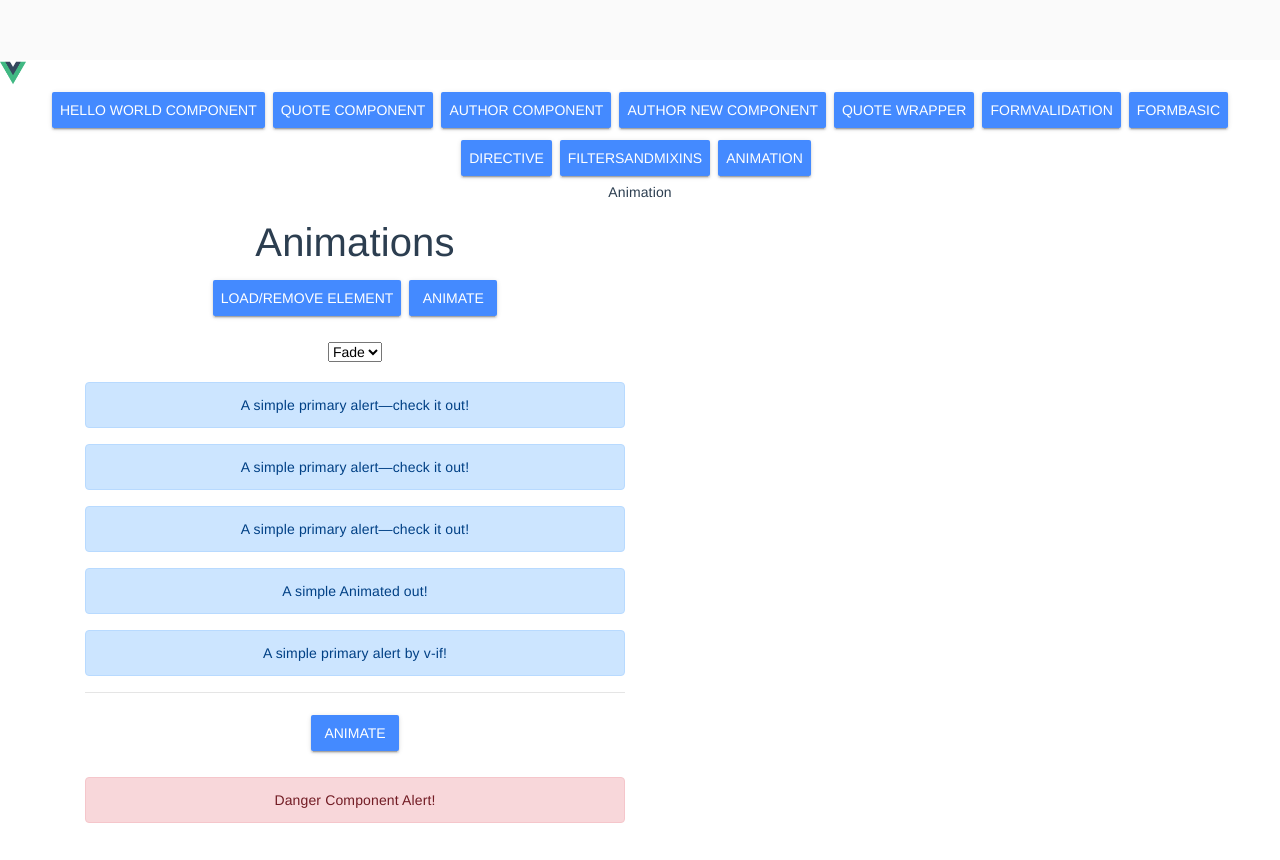
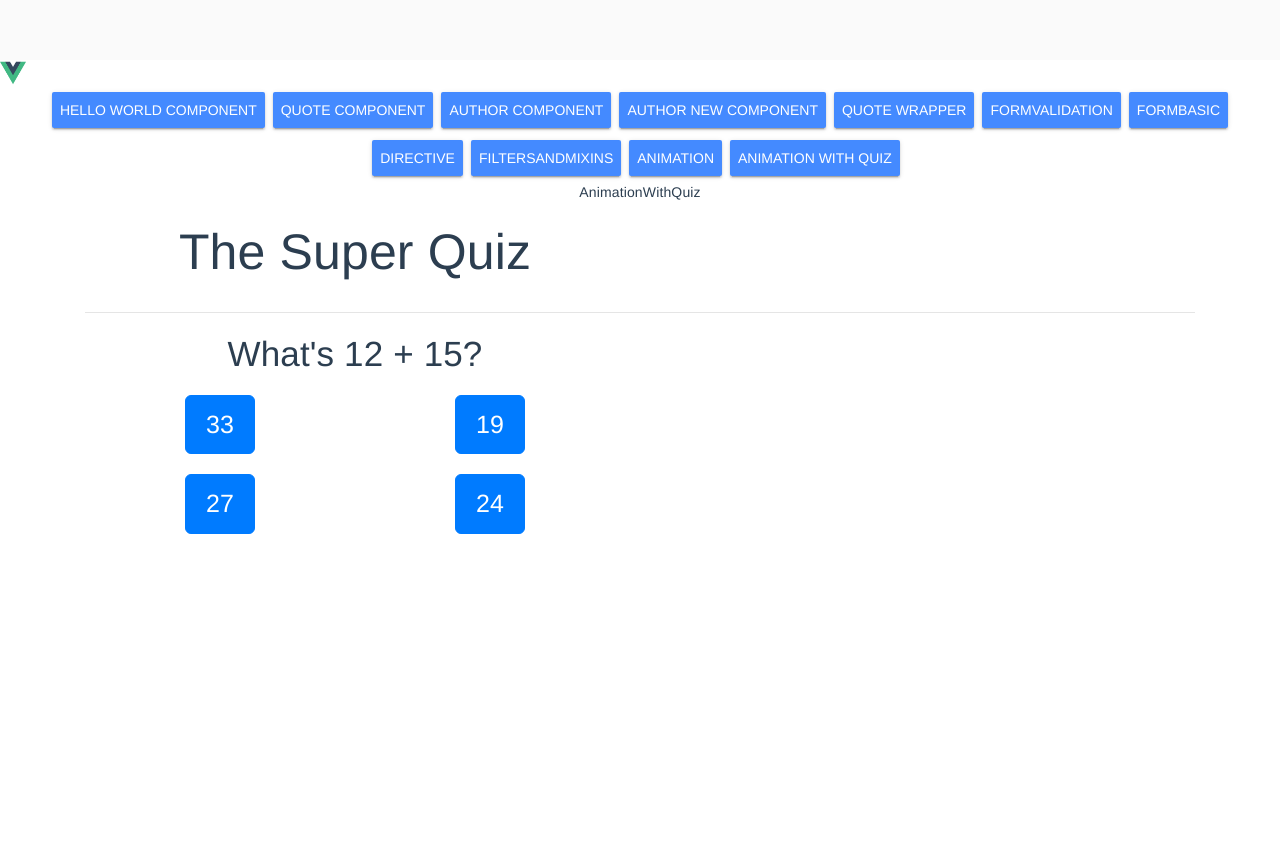
Before and after one commit to hezaltin/Vue-work-flow, a Vue app: page / in a window 1280 px wide. Built offline with nearby package versions, Linux system fonts and the light colour scheme.

Commit message:
vue-animation-completed-scenario

```diff
--- a/src/App.vue
+++ b/src/App.vue
@@ -39,6 +39,10 @@
       class="md-raised md-primary"
       @click="selectedComponent ='Animation'"
     >Animation</md-button>
+    <md-button
+      class="md-raised md-primary"
+      @click="selectedComponent ='AnimationWithQuiz'"
+    >Animation With Quiz</md-button>
 
     <p>{{selectedComponent}}</p>
     <keep-alive>
@@ -70,6 +74,7 @@
 import Directive from './components/directives/Directive';
 import FiltersAndMixins from './components/filters-and-mixins/FiltersAndMixins'
 import Animation from './components/animations/Animation';
+import AnimationWithQuiz from './components/animations-with-quiz/Quiz'
 
 export default {
   name: "App",
@@ -83,12 +88,13 @@
     FormBasic,
     Directive,
     FiltersAndMixins,
-    Animation
+    Animation,
+    AnimationWithQuiz
   },
   data: () => {
     return {
       quoteText: "The Instance got created",
-      selectedComponent: "Animation"
+      selectedComponent: "AnimationWithQuiz"
     };
   }
 };
@@ -107,7 +113,20 @@
   width: 2%;
   display: flex;
 }
-h2 {
-  /* color: crimson; */
+* {
+    margin: 0;
+    padding: 0;
+    box-sizing: border-box
+    /* Default props to work all the browser */
+}
+
+html {
+    background-color: #fff;
+    color: #555;
+    font-family: 'Lato','Arial', sans-serif;
+    font-size: 20px;
+    font-weight: 300;
+    text-rendering: optimizeLegibility;
+     /* Default props to work all the browser */
 }
 </style>
--- /dev/null
+++ b/src/components/animations-with-quiz/Answer.vue
@@ -0,0 +1,19 @@
+<template>
+    <div class="alert alert-success text-center">
+        <h1>That's Correct!</h1>
+        <hr>
+        <button class="btn btn-primary" @click="onNextQuestion">Next Question</button>
+    </div>
+</template>
+<style>
+
+</style>
+<script>
+    export default{
+        methods: {
+            onNextQuestion() {
+                this.$emit('confirmed');
+            }
+        }
+    }
+</script>
--- /dev/null
+++ b/src/components/animations-with-quiz/Question.vue
@@ -0,0 +1,129 @@
+<template>
+  <div class="panel panel-default">
+    <div class="panel-heading">
+      <h3 class="panel-title text-center">{{ question }}</h3>
+    </div>
+    <div class="panel-body">
+      <div class="panel-row">
+        <div class="col-xs-12 col-sm-6 text-center">
+          <button
+            class="btn btn-primary btn-lg"
+            style="margin: 10px"
+            @click="onAnswer(btnData[0].correct)"
+          >{{ btnData[0].answer }}</button>
+        </div>
+        <div class="col-xs-12 col-sm-6 text-center">
+          <button
+            class="btn btn-primary btn-lg"
+            style="margin: 10px"
+            @click="onAnswer(btnData[1].correct)"
+          >{{ btnData[1].answer }}</button>
+        </div>
+      </div>
+      <div class="panel-row">
+        <div class="col-xs-12 col-sm-6 text-center">
+          <button
+            class="btn btn-primary btn-lg"
+            style="margin: 10px"
+            @click="onAnswer(btnData[2].correct)"
+          >{{ btnData[2].answer }}</button>
+        </div>
+        <div class="col-xs-12 col-sm-6 text-center">
+          <button
+            class="btn btn-primary btn-lg"
+            style="margin: 10px"
+            @click="onAnswer(btnData[3].correct)"
+          >{{ btnData[3].answer }}</button>
+        </div>
+      </div>
+    </div>
+  </div>
+</template>
+<style>
+    .panel-row{
+        display: flex;
+    }
+</style>
+<script>
+const MODE_ADDITION = 1;
+const MODE_SUBTRACTION = 2;
+export default {
+  data() {
+    return {
+      question: "Oops, an error ocurred :/",
+      btnData: [
+        { correct: true, answer: 0 },
+        { correct: false, answer: 0 },
+        { correct: false, answer: 0 },
+        { correct: false, answer: 0 }
+      ]
+    };
+  },
+  methods: {
+    generateQuestion() {
+      const firstNumber = this.generateRandomNumber(1, 100);
+      const secondNumber = this.generateRandomNumber(1, 100);
+      const modeNumber = this.generateRandomNumber(1, 2);
+
+      let correctAnswer = 0;
+
+      switch (modeNumber) {
+        case MODE_ADDITION:
+          correctAnswer = firstNumber + secondNumber;
+          this.question = `What's ${firstNumber} + ${secondNumber}?`;
+          break;
+        case MODE_SUBTRACTION:
+          correctAnswer = firstNumber - secondNumber;
+          this.question = `What's ${firstNumber} - ${secondNumber}?`;
+          break;
+        default:
+          correctAnswer = 0;
+          this.question = "Oops, an Error occurred :/";
+      }
+
+      this.btnData[0].answer = this.generateRandomNumber(
+        correctAnswer - 10,
+        correctAnswer + 10,
+        correctAnswer
+      );
+      this.btnData[0].correct = false;
+      this.btnData[1].answer = this.generateRandomNumber(
+        correctAnswer - 10,
+        correctAnswer + 10,
+        correctAnswer
+      );
+      this.btnData[1].correct = false;
+      this.btnData[2].answer = this.generateRandomNumber(
+        correctAnswer - 10,
+        correctAnswer + 10,
+        correctAnswer
+      );
+      this.btnData[2].correct = false;
+      this.btnData[3].answer = this.generateRandomNumber(
+        correctAnswer - 10,
+        correctAnswer + 10,
+        correctAnswer
+      );
+      this.btnData[3].correct = false;
+
+      const correctButton = this.generateRandomNumber(0, 3);
+      this.btnData[correctButton].correct = true;
+      this.btnData[correctButton].answer = correctAnswer;
+    },
+    generateRandomNumber(min, max, except) {
+      const rndNumber = Math.round(Math.random() * (max - min)) + min;
+      console.log(min, max, rndNumber);
+      if (rndNumber == except) {
+        return this.generateRandomNumber(min, max, except);
+      }
+      return rndNumber;
+    },
+    onAnswer(isCorrect) {
+      this.$emit("answered", isCorrect);
+    }
+  },
+  created() {
+    this.generateQuestion();
+  }
+};
+</script>
--- /dev/null
+++ b/src/components/animations-with-quiz/Quiz.vue
@@ -0,0 +1,76 @@
+<template>
+    <div class="container">
+        <div class="row">
+            <div class="col-xs-12 col-sm-8 col-sm-offset-2 col-md-6 col-md-offset-3">
+                <h1 class="text-center">The Super Quiz</h1>
+            </div>
+        </div>
+        <hr>
+        <div class="row">
+            <div class="col-xs-12 col-sm-8 col-sm-offset-2 col-md-6 col-md-offset-3">
+                <transition name="flip" mode="out-in">
+                     <component :is="mode" @answered="answered($event)" @confirmed="mode = 'app-question'"></component>
+                </transition>
+
+
+            </div>
+        </div>
+    </div>
+</template>
+
+<script>
+    import Question from './Question.vue';
+    import Answer from './Answer.vue';
+
+    export default {
+        data() {
+            return {
+                mode: 'app-question'
+            }
+        },
+        methods: {
+          answered(isCorrect) {
+              if (isCorrect) {
+                  this.mode = 'app-answer';
+              } else {
+                  this.mode = 'app-question';
+                  alert('Wrong, try again!');
+              }
+          }
+        },
+        components: {
+            appQuestion: Question,
+            appAnswer: Answer
+        }
+    }
+</script>
+
+<style scoped>
+
+    .flip-enter-active{
+        animation: flip-in 0.5s ease-out forwards;
+    };
+
+    .flip-leave-active{
+         animation: flip-out 0.5s ease-out forwards;
+    }
+
+    @keyframes flip-out {
+        from{
+            transform: rotateY(0deg)
+        }
+        to{
+            transform: rotateY(90deg)
+        }
+
+    }
+    @keyframes flip-in {
+        from{
+            transform: rotateY(90deg)
+        }
+        to{
+            transform: rotateY(0deg)
+        }
+
+    }
+</style>
--- a/src/components/animations/Animation.vue
+++ b/src/components/animations/Animation.vue
@@ -68,20 +68,40 @@
             key="warning"
           >A simple primary alert by v-else!</div>
         </transition>
-        <hr>
-         <md-button class="md-raised md-primary" @click="selectedComponent === 'app-success-alert' ? selectedComponent = 'app-danger-alert' : selectedComponent = 'app-success-alert'" >Animate</md-button>
-         <br><br>
-        <transition  :name="dynamicName" mode="out-in">
+        <hr />
+        <md-button
+          class="md-raised md-primary"
+          @click="selectedComponent === 'app-success-alert' ? selectedComponent = 'app-danger-alert' : selectedComponent = 'app-success-alert'"
+        >Animate</md-button>
+        <br />
+        <br />
+        <transition :name="dynamicName" mode="out-in">
           <component :is="selectedComponent"></component>
         </transition>
+        <hr />
+        <button class="btn btn-primary" @click="addNumber">Add Number</button>
+        <br />
+        <br />
+
+        <ul class="list-group">
+          <transition-group name="slide" type="animation">
+            <li
+              class="list-group-item"
+              v-for="(number,index) in numbers"
+              :key="number"
+              @click="removeNumber(index)"
+              style="cursor:pointer"
+            >{{number}}</li>
+          </transition-group>
+        </ul>
       </div>
     </div>
   </div>
 </template>
 
 <script>
-import DangerAlert from './DangerAlert';
-import SuccessAlert from './SuccessAlert';
+import DangerAlert from "./DangerAlert";
+import SuccessAlert from "./SuccessAlert";
 export default {
   data() {
     return {
@@ -89,12 +109,13 @@
       dynamicName: "fade",
       load: false,
       elementWidth: 100,
-      selectedComponent:'app-danger-alert'
+      selectedComponent: "app-danger-alert",
+      numbers: [1, 3, 5, 7, 9]
     };
   },
-  components:{
-    appDangerAlert:DangerAlert,
-    appSuccessAlert:SuccessAlert
+  components: {
+    appDangerAlert: DangerAlert,
+    appSuccessAlert: SuccessAlert
   },
   methods: {
     beforeEnter(el) {
@@ -144,6 +165,13 @@
     afterLeaveCancelled(el) {
       console.log("afterLeaveCancelled");
       console.log(el);
+    },
+    addNumber() {
+      const position = Math.floor(Math.random() * this.numbers.length);
+      this.numbers.splice(position, 0, this.numbers.length + 1);
+    },
+    removeNumber(index) {
+      this.numbers.splice(index, 1);
     }
   }
 };
@@ -177,6 +205,10 @@
   animation: slide-out 1s ease-out forwards;
   transition: opacity 3s;
   opacity: 0;
+  position:absolute;
+}
+.slide-move{
+  transition: transform 1s;
 }
 
 @keyframes slide-in {
```
